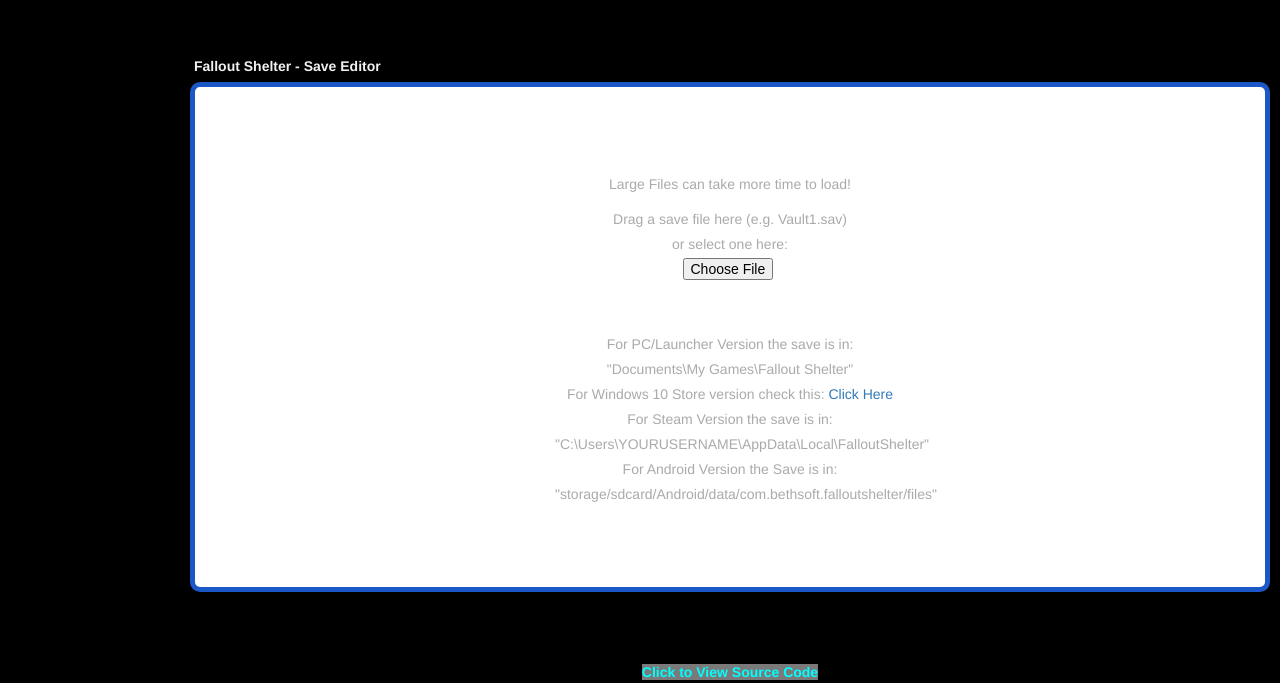
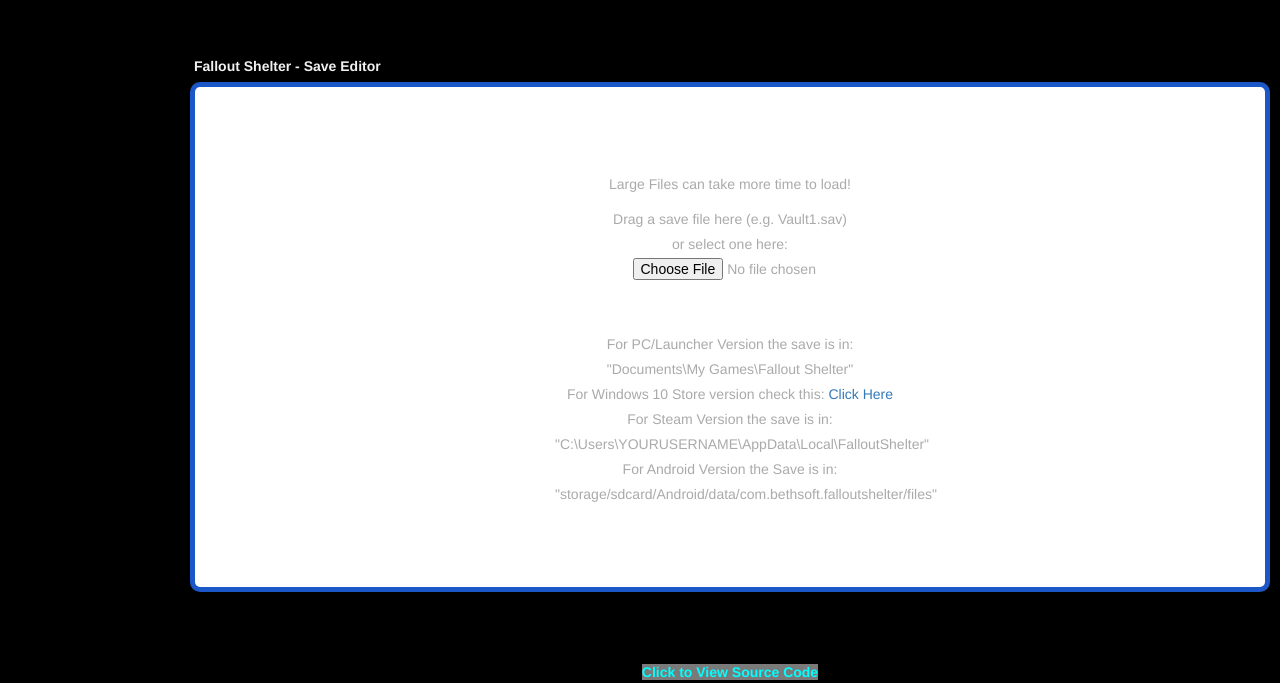
Before and after one commit to libtxixi/libtxixi.github.io, a plain HTML site: page index.html in a window 1280 px wide. Shown: the part 123-806 px from the top of the page. Drawn offline with Linux system fonts and the light colour scheme.

Commit message:
Update style.css

```diff
--- a/css/style.css
+++ b/css/style.css
@@ -207,7 +207,7 @@
 
 .instructions input {
   display: inline-block;
-  max-width: 95px;
+  max-width: 195px;
 }
 
 .boy {
```
